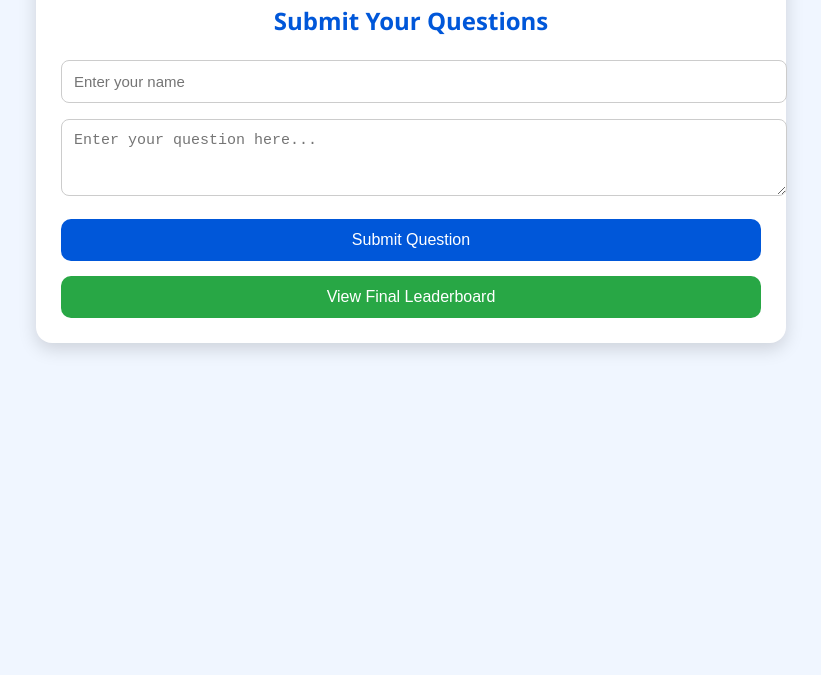
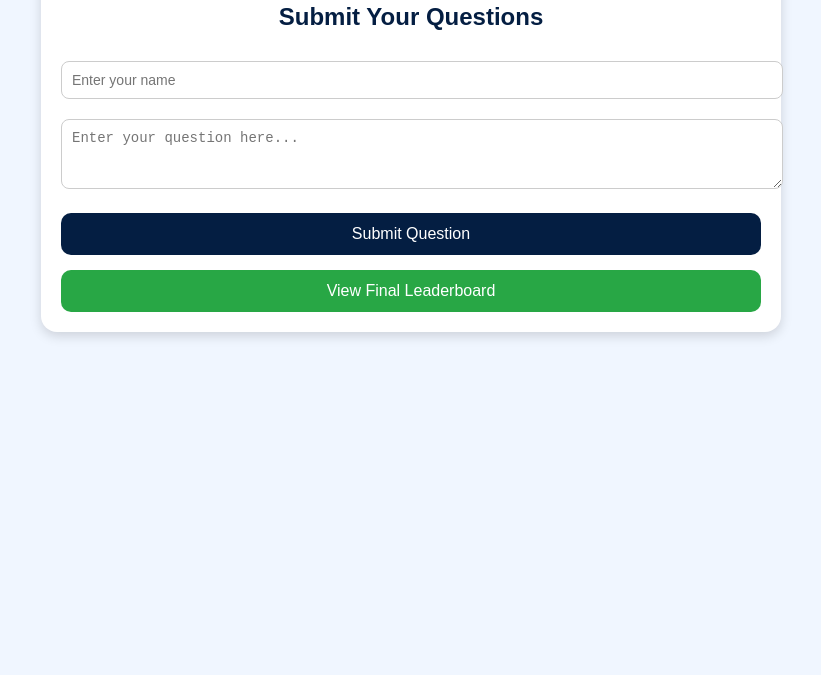
Before and after one commit to Thabelo-M/Exam-Review-App, a plain HTML site: page index.html in a window 1280 px wide. Shown: the part 125-800 px from the top of the page, without its empty margins (229-1050 px from the left). Drawn offline with Linux system fonts and the light colour scheme.

Commit message:
Update style.css

```diff
--- a/style.css
+++ b/style.css
@@ -1,46 +1,39 @@
 body {
-  font-family: "Segoe UI", Arial, sans-serif;
+  font-family: Arial, sans-serif;
   background: #f0f6ff;
-  color: #222;
+  color: #101820;
   display: flex;
   justify-content: center;
   align-items: flex-start;
   padding: 20px;
-  margin: 0;
 }
 
 .container {
   width: 100%;
   max-width: 700px;
-  background: #fff;
-  padding: 25px;
+  background: white;
+  padding: 20px;
   border-radius: 16px;
-  box-shadow: 0 6px 18px rgba(0,0,0,0.15);
+  box-shadow: 0 4px 12px rgba(0,0,0,0.15);
 }
 
 h1, h2 {
-  color: #0057d9;
+  color: #041E42; /* Primary Blue */
   text-align: center;
-  margin-bottom: 15px;
 }
 
 textarea, input {
   width: 100%;
-  padding: 12px;
-  margin: 8px 0;
+  padding: 10px;
+  margin: 10px 0;
   border-radius: 8px;
   border: 1px solid #ccc;
-  font-size: 15px;
-  outline: none;
-  transition: border-color 0.3s;
-}
-
-textarea:focus, input:focus {
-  border-color: #0057d9;
+  font-size: 14px;
+  color: #101820;
 }
 
 button {
-  background: #0057d9;
+  background: #041E42; /* Primary Blue */
   color: white;
   padding: 12px;
   border: none;
@@ -49,22 +42,26 @@ button {
   width: 100%;
   font-size: 16px;
   margin-top: 10px;
-  transition: background 0.3s, transform 0.1s;
+  transition: background 0.3s ease;
 }
 
 button:hover {
-  background: #003f9c;
+  background: #D69A2D; /* Gold on hover */
 }
 
-button:active {
-  transform: scale(0.98);
+button#clearBtn {
+  background: #da291c; /* Red for danger actions */
+}
+
+button#clearBtn:hover {
+  background: #a81f15; /* Darker red */
 }
 
 .question-item {
   background: #e9f1ff;
-  margin: 6px 0;
+  margin: 5px 0;
   padding: 12px;
   border-radius: 10px;
   font-size: 15px;
-  border-left: 5px solid #0057d9;
+  color: #63666A; /* Neutral text */
 }
```
